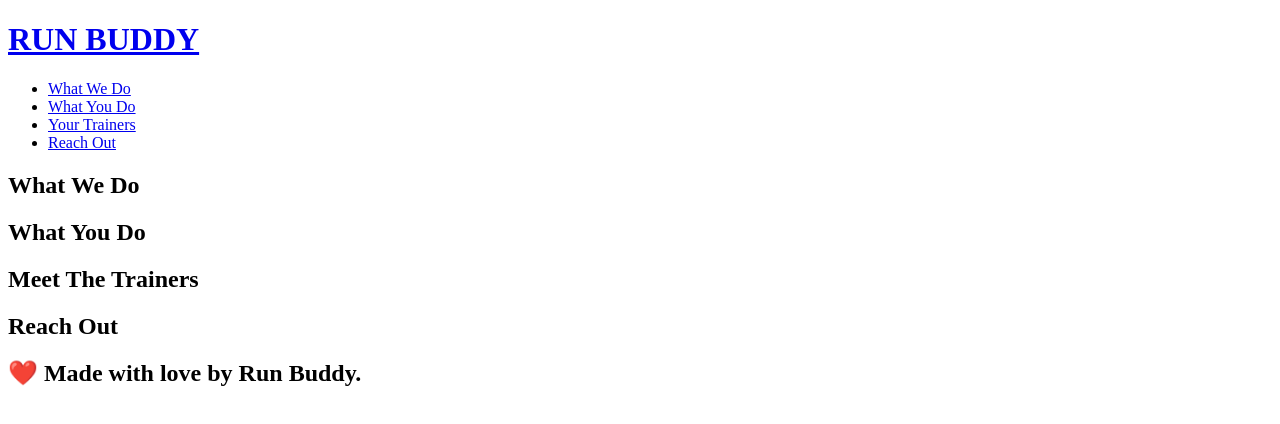
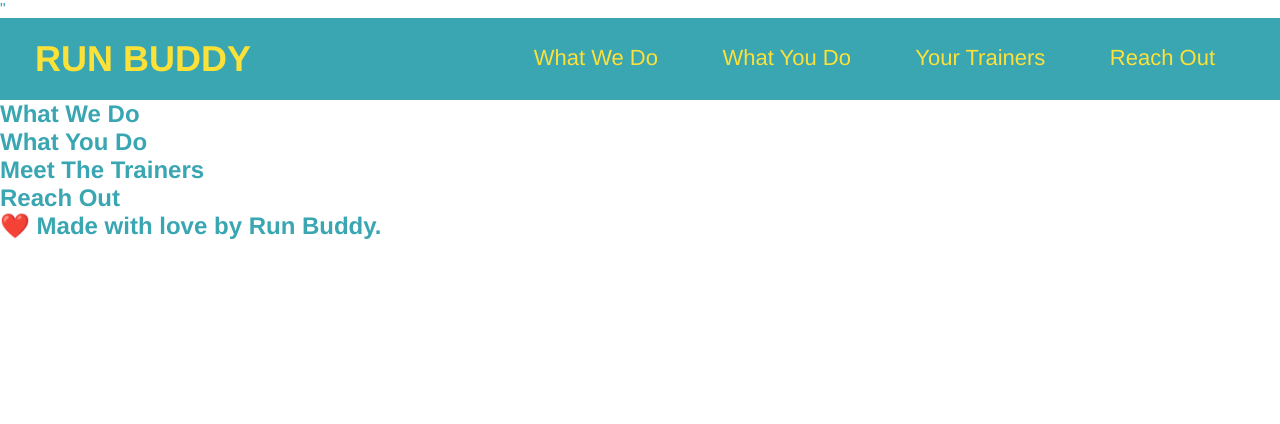
Before and after one commit to fedieaj/run-buddy, a plain HTML site: page index.html in a window 1280 px wide. Drawn offline with Linux system fonts and the light colour scheme.

Commit message:
<css styling>

```diff
--- /dev/null
+++ b/assets/css/style.css
@@ -0,0 +1,37 @@
+* {
+    margin: 0;
+    padding: 0;
+}
+body {
+    color: #39a6b2;
+    font-family:Helvetica, Arial, sans-serif;
+}
+/* apply styles to <header> */
+header {
+    padding: 20px 35px;
+    background-color: #39a6b2;
+}
+header h1 {
+    font-weight: bold;
+    font-size: 36px;
+    color: #fce138;
+    margin: 0;
+    display: inline;
+}
+
+header a {
+    text-decoration: none;
+    color:#fce138;
+}
+header nav {
+    float: right;
+    margin: 7px 0;
+}
+header nav ul li {
+    display: inline;
+}
+header nav ul li a {
+    margin:0 30px;
+    font-weight: lighter;
+    font-size: 22px;
+}
--- a/index.html
+++ b/index.html
@@ -3,6 +3,8 @@
     <head>
         <meta charset="UTF-8" />
         <title>Run Buddy</title>
+        <!-- CSS Link -->
+        <link rel="stylesheet" href="./assets/css/style.css" />"
     </head>
     <body>
         <!-- navigation -->
```
